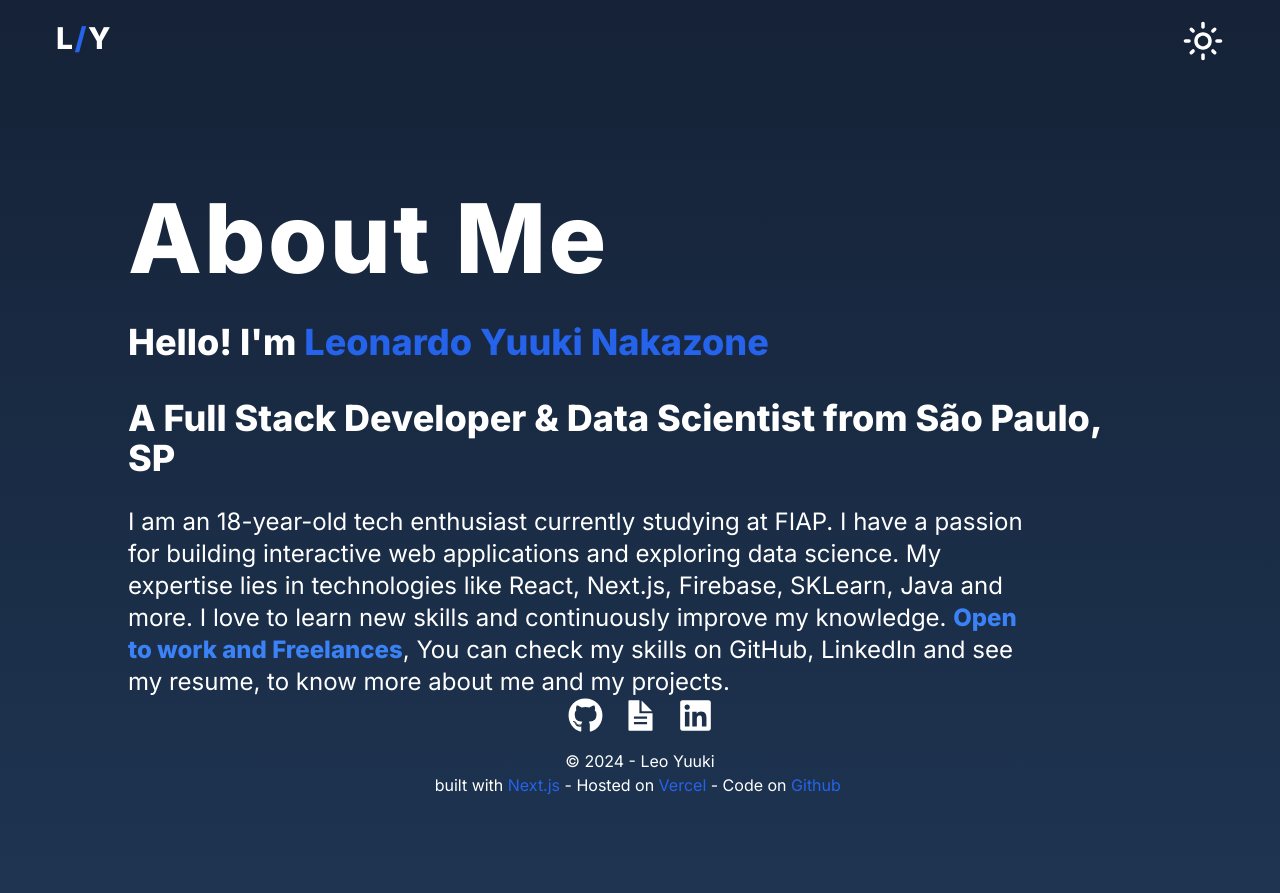
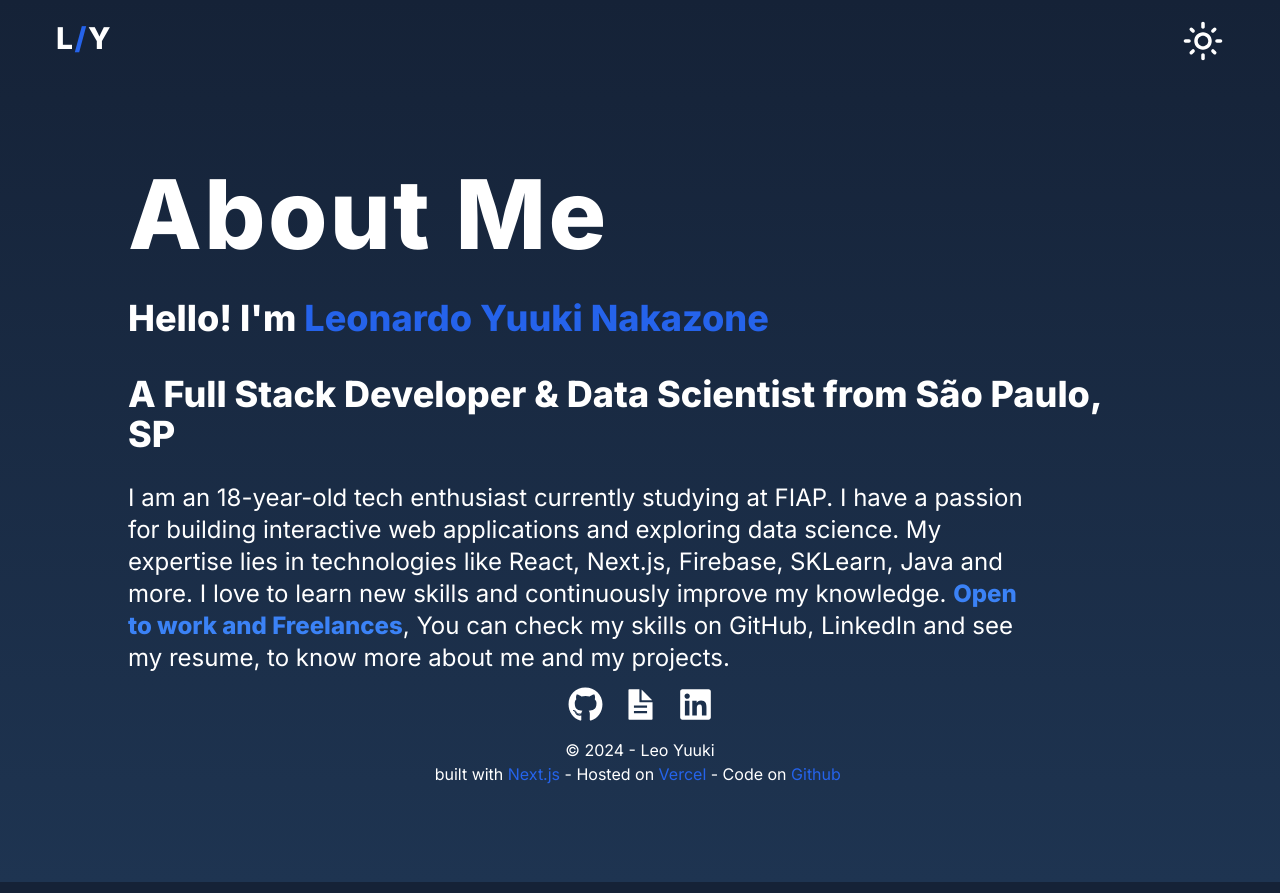
Before and after one commit to leoleoyuuki/portfolio, a Next.js app: page /about in a window 1280 px wide. Built offline with nearby package versions, Linux system fonts and the light colour scheme.

Commit message:
Update styling in About page and Header component

```diff
--- a/src/app/about/page.jsx
+++ b/src/app/about/page.jsx
@@ -9,7 +9,7 @@ export default function About() {
 
   return (
     <div className={` ${darkTheme ? 'text-white' : 'text-black bg-gray-100'}`}>
-        <div className={`flex w-4/5 m-auto flex-col min-h-screen  pt-20 ${darkTheme ? 'text-white' : 'text-black bg-gray-100'}`}>
+        <div className={`flex w-4/5 m-auto flex-col min-h-screen  pt-14 ${darkTheme ? 'text-white' : 'text-black bg-gray-100'}`}>
           <h1 className="text-6xl md:text-8xl font-extrabold tracking-wide pt-7 text-left">
             About Me
           </h1>
--- a/src/components/Header.jsx
+++ b/src/components/Header.jsx
@@ -10,7 +10,7 @@ export default function Header() {
   return (
     <div className={`flex justify-between p-5 px-14 ${darkTheme ? 'text-white'  : 'text-black bg-gray-100'}`}>
       <Link href={'/'}>
-        <h1 className="font-extrabold text-3xl tracking-wider">
+        <h1 translate="no" className="font-extrabold text-3xl tracking-wider">
           L<span className="text-blue-600">/</span>Y
         </h1>
       </Link>
```
